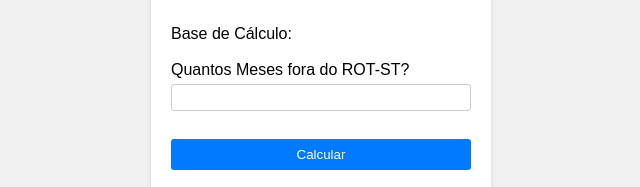
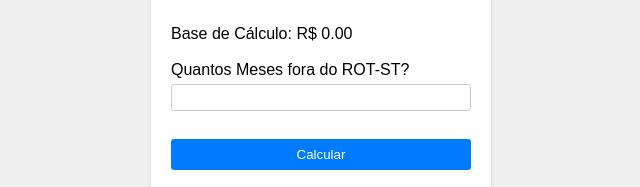
Before and after one commit to akiosantos/Calculadora-de-Ressarcimento, a plain HTML site: page index.html in a window 1280 px wide. Shown: the part 219-406 px from the top of the page, 319-959 px from the left. Drawn offline with Linux system fonts and the light colour scheme.

Commit message:
Update index.html
Correção

```diff
--- a/index.html
+++ b/index.html
@@ -13,7 +13,7 @@
             <label for="faturamento-total">Faturamento de todas as lojas (mensal):</label>
             <input type="text" id="faturamento-total" placeholder="Digite o valor em reais" required>
             <br>
-            <div id="base-calculo">Base de Cálculo: </div> <!-- Adicionando um novo elemento para mostrar a base do cálculo -->
+            <div id="base-calculo">Base de Cálculo: R$ 0.00</div> <!-- Adicionando um novo elemento para mostrar a base do cálculo -->
             <br>
             <label for="meses">Quantos Meses fora do ROT-ST?</label>
             <input type="number" id="meses" required>
```
